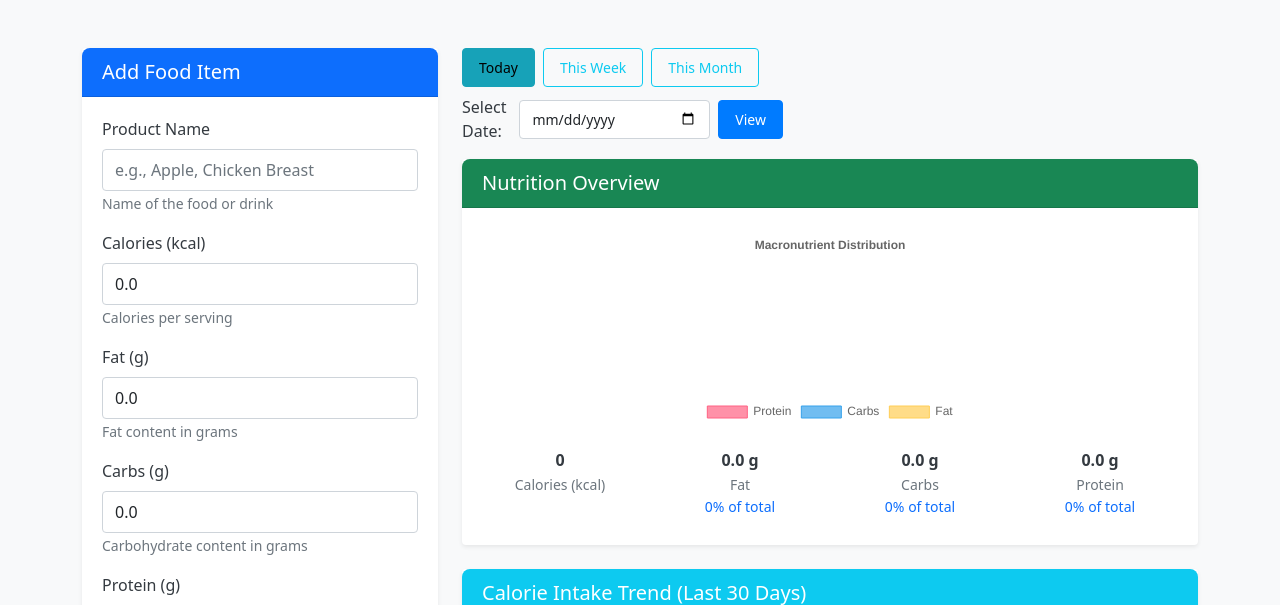
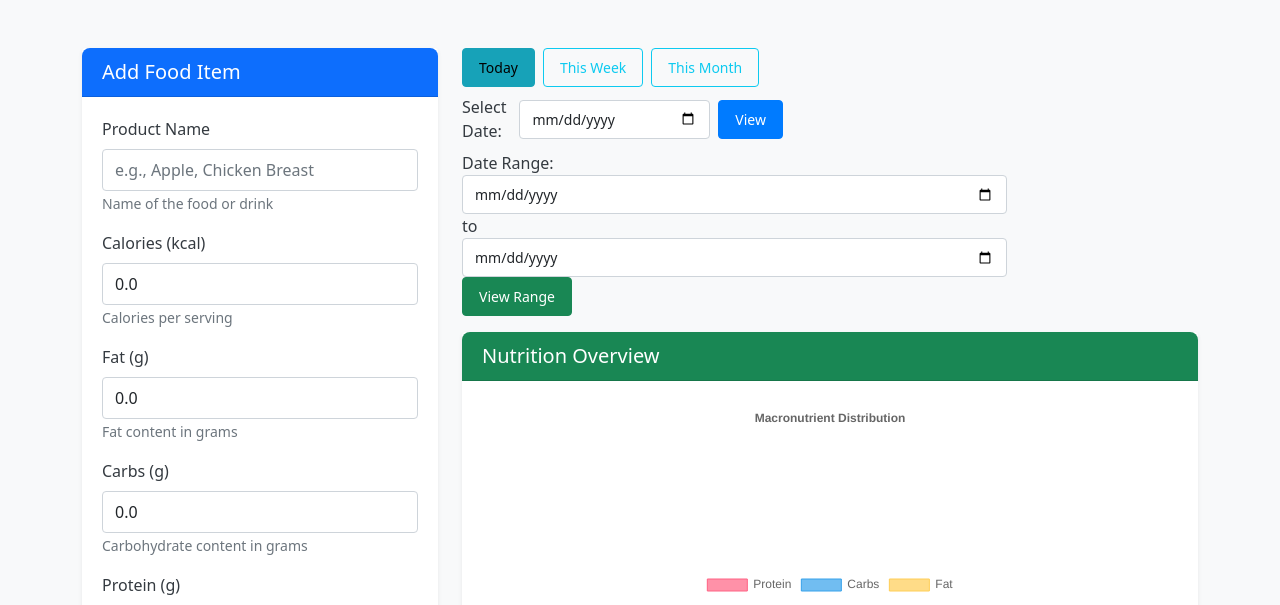
Before and after one commit to ZygimantasB/Calories_Counter_Project, a Django app: page /food_tracker/ in a window 1280 px wide. Shown: the part 58-663 px from the top of the page. Run offline with Django 5.2, Linux system fonts and the light colour scheme; data that the repository does not hold is empty; some libraries are stand-ins or nearby versions.

Commit message:
Fixed dashbord display

```diff
--- a/count_calories_app/templates/count_calories_app/food_tracker.html
+++ b/count_calories_app/templates/count_calories_app/food_tracker.html
@@ -34,7 +34,7 @@
         </div>
         <div class="card-body">
 
-          <form method="post" action="{% url 'food_tracker' %}{% if selected_date %}?date={{ selected_date|date:'Y-m-d' }}{% else %}?range={{ selected_range }}{% endif %}">
+          <form method="post" action="{% url 'food_tracker' %}{% if selected_date %}?date={{ selected_date|date:'Y-m-d' }}{% elif start_date_str and end_date_str %}?start_date={{ start_date_str }}&end_date={{ end_date_str }}{% else %}?range={{ selected_range }}{% endif %}">
             {% csrf_token %}
 
             {% if form.non_field_errors %}
@@ -148,11 +148,20 @@
           <a href="?range=week" class="btn btn-sm {% if selected_range == 'week' %}btn-info{% else %}btn-outline-info{% endif %} me-2">This Week</a>
           <a href="?range=month" class="btn btn-sm {% if selected_range == 'month' %}btn-info{% else %}btn-outline-info{% endif %} me-2">This Month</a>
         </div>
-        <div class="d-flex justify-content-center justify-content-md-start">
+        <div class="d-flex justify-content-center justify-content-md-start mb-2">
           <form method="get" class="d-flex align-items-center">
             <label for="date-picker" class="me-2">Select Date:</label>
             <input type="date" id="date-picker" name="date" class="form-control form-control-sm me-2" value="{{ selected_date|date:'Y-m-d' }}">
             <button type="submit" class="btn btn-sm btn-primary">View</button>
+          </form>
+        </div>
+        <div class="d-flex justify-content-center justify-content-md-start">
+          <form method="get" class="d-flex align-items-center flex-wrap">
+            <label for="start-date" class="me-2">Date Range:</label>
+            <input type="date" id="start-date" name="start_date" class="form-control form-control-sm me-2" value="{{ start_date_str }}" required>
+            <label for="end-date" class="me-2">to</label>
+            <input type="date" id="end-date" name="end_date" class="form-control form-control-sm me-2" value="{{ end_date_str }}" required>
+            <button type="submit" class="btn btn-sm btn-success">View Range</button>
           </form>
         </div>
       </div>
@@ -187,6 +196,32 @@
               <div class="small text-primary">{{ totals.protein_percentage }}% of total</div>
             </div>
           </div>
+
+          {% if show_averages %}
+          <hr>
+          <h5 class="text-center mb-3">Daily Averages ({{ averages.days_in_range }} days)</h5>
+          <div class="row text-center">
+            <div class="col-6 col-sm-3 mb-2">
+              <div class="fw-bold">{{ averages.avg_calories|floatformat:0 }}</div>
+              <small class="text-muted">Calories (kcal)</small>
+            </div>
+            <div class="col-6 col-sm-3 mb-2">
+              <div class="fw-bold">{{ averages.avg_fat|floatformat:1 }} g</div>
+              <small class="text-muted">Fat</small>
+              <div class="small text-primary">{{ averages.fat_percentage }}% of total</div>
+            </div>
+            <div class="col-6 col-sm-3 mb-2">
+              <div class="fw-bold">{{ averages.avg_carbohydrates|floatformat:1 }} g</div>
+              <small class="text-muted">Carbs</small>
+              <div class="small text-primary">{{ averages.carbs_percentage }}% of total</div>
+            </div>
+            <div class="col-6 col-sm-3 mb-2">
+              <div class="fw-bold">{{ averages.avg_protein|floatformat:1 }} g</div>
+              <small class="text-muted">Protein</small>
+              <div class="small text-primary">{{ averages.protein_percentage }}% of total</div>
+            </div>
+          </div>
+          {% endif %}
         </div>
       </div>
 
@@ -219,6 +254,8 @@
           <h2 class="h5 mb-0">
             {% if selected_date %}
               Consumed Items ({{ selected_date|date:"F d, Y" }})
+            {% elif start_date_str and end_date_str %}
+              Consumed Items ({{ start_date_str }} to {{ end_date_str }})
             {% else %}
               Consumed Items ({{ selected_range|title }})
             {% endif %}
@@ -565,7 +602,13 @@
     // Chart.js for nutrition visualization
     document.addEventListener('DOMContentLoaded', function() {
       // Macronutrient Distribution Chart
-      fetch('{% url "nutrition_data" %}?range={{ selected_range }}')
+      {% if selected_date %}
+        fetch('{% url "nutrition_data" %}?date={{ selected_date|date:"Y-m-d" }}')
+      {% elif start_date_str and end_date_str %}
+        fetch('{% url "nutrition_data" %}?start_date={{ start_date_str }}&end_date={{ end_date_str }}')
+      {% else %}
+        fetch('{% url "nutrition_data" %}?range={{ selected_range }}')
+      {% endif %}
         .then(response => response.json())
         .then(data => {
           const ctx = document.getElementById('macroChart').getContext('2d');
--- a/count_calories_app/views.py
+++ b/count_calories_app/views.py
@@ -25,20 +25,59 @@ def get_nutrition_data(request):
     API endpoint to get nutrition data for charts
     """
     time_range = request.GET.get('range', 'today')
+    selected_date_str = request.GET.get('date')
+    start_date_str = request.GET.get('start_date')
+    end_date_str = request.GET.get('end_date')
     now = timezone.now()
     start_date = now
+    end_date = None
 
-    # Determine the date range for filtering
-    if time_range == 'today':
-        start_date = now.replace(hour=0, minute=0, second=0, microsecond=0)
-    elif time_range == 'week':
-        start_date = now - timedelta(days=now.weekday())
-        start_date = start_date.replace(hour=0, minute=0, second=0, microsecond=0)
-    elif time_range == 'month':
-        start_date = now.replace(day=1, hour=0, minute=0, second=0, microsecond=0)
+    # Check if a specific date was selected
+    if selected_date_str:
+        try:
+            from datetime import datetime
+            selected_date = datetime.strptime(selected_date_str, '%Y-%m-%d').date()
+            # Set start_date to the beginning of the selected date
+            start_date = timezone.make_aware(datetime.combine(selected_date, datetime.min.time()))
+            # Set end_date to the end of the selected date
+            end_date = timezone.make_aware(datetime.combine(selected_date, datetime.max.time()))
+        except (ValueError, TypeError):
+            # If date parsing fails, fall back to default behavior
+            selected_date_str = None
 
-    # Filter food items based on the selected time range
-    food_items = FoodItem.objects.filter(consumed_at__gte=start_date)
+    # Check if a date range was selected
+    elif start_date_str and end_date_str:
+        try:
+            from datetime import datetime
+            start_date = datetime.strptime(start_date_str, '%Y-%m-%d').date()
+            end_date = datetime.strptime(end_date_str, '%Y-%m-%d').date()
+
+            # Set start_date to the beginning of the selected start date
+            start_date = timezone.make_aware(datetime.combine(start_date, datetime.min.time()))
+            # Set end_date to the end of the selected end date
+            end_date = timezone.make_aware(datetime.combine(end_date, datetime.max.time()))
+        except (ValueError, TypeError):
+            # If date parsing fails, fall back to default behavior
+            start_date_str = None
+            end_date_str = None
+
+    # If no specific date or date range was selected, determine the date range based on time_range
+    else:
+        if time_range == 'today':
+            start_date = now.replace(hour=0, minute=0, second=0, microsecond=0)
+        elif time_range == 'week':
+            start_date = now - timedelta(days=now.weekday())
+            start_date = start_date.replace(hour=0, minute=0, second=0, microsecond=0)
+        elif time_range == 'month':
+            start_date = now.replace(day=1, hour=0, minute=0, second=0, microsecond=0)
+
+    # Filter food items based on the selected time range, specific date, or date range
+    if end_date:
+        # For a specific date or date range, filter between start and end dates
+        food_items = FoodItem.objects.filter(consumed_at__gte=start_date, consumed_at__lte=end_date)
+    else:
+        # For a time range, filter from start_date onwards
+        food_items = FoodItem.objects.filter(consumed_at__gte=start_date)
 
     # Get data for charts
     nutrition_data = {
@@ -60,13 +99,39 @@ def food_tracker(request):
     """
     time_range = request.GET.get('range', 'today') # Default to 'today'
     selected_date_str = request.GET.get('date')
+    start_date_str = request.GET.get('start_date')
+    end_date_str = request.GET.get('end_date')
     now = timezone.now()
     start_date = now
     end_date = None
     selected_date = None
+    date_range_selected = False
+    show_averages = False
 
-    # Check if a specific date was selected
-    if selected_date_str:
+    # Check if a date range was selected
+    if start_date_str and end_date_str:
+        try:
+            # Parse the date strings into date objects
+            from datetime import datetime
+            start_date = datetime.strptime(start_date_str, '%Y-%m-%d').date()
+            end_date = datetime.strptime(end_date_str, '%Y-%m-%d').date()
+
+            # Set start_date to the beginning of the selected start date
+            start_date = timezone.make_aware(datetime.combine(start_date, datetime.min.time()))
+            # Set end_date to the end of the selected end date
+            end_date = timezone.make_aware(datetime.combine(end_date, datetime.max.time()))
+
+            # Override time_range to indicate we're viewing a date range
+            time_range = 'date_range'
+            date_range_selected = True
+            show_averages = True
+        except (ValueError, TypeError):
+            # If date parsing fails, fall back to default behavior
+            start_date_str = None
+            end_date_str = None
+
+    # Check if a specific date was selected (if no date range was selected)
+    elif selected_date_str:
         try:
             # Parse the date string into a date object
             from datetime import datetime
@@ -81,8 +146,8 @@ def food_tracker(request):
             # If date parsing fails, fall back to default behavior
             selected_date = None
 
-    # If no specific date was selected, determine the date range based on time_range
-    if not selected_date:
+    # If no specific date or date range was selected, determine the date range based on time_range
+    if not selected_date and not date_range_selected:
         if time_range == 'today':
             start_date = now.replace(hour=0, minute=0, second=0, microsecond=0)
         elif time_range == 'week':
@@ -93,9 +158,9 @@ def food_tracker(request):
             # Start from the beginning of the current month
             start_date = now.replace(day=1, hour=0, minute=0, second=0, microsecond=0)
 
-    # Filter food items based on the selected time range or specific date
+    # Filter food items based on the selected time range, specific date, or date range
     if end_date:
-        # For a specific date, filter between start and end of that day
+        # For a specific date or date range, filter between start and end dates
         food_items = FoodItem.objects.filter(consumed_at__gte=start_date, consumed_at__lte=end_date)
     else:
         # For a time range, filter from start_date onwards
@@ -146,6 +211,27 @@ def food_tracker(request):
         totals['carbs_percentage'] = 0
         totals['protein_percentage'] = 0
 
+    # Calculate averages if a date range is selected
+    averages = {}
+    if show_averages and food_items.exists():
+        # Count the number of days in the range
+        from datetime import datetime
+        days_in_range = (end_date.date() - start_date.date()).days + 1
+
+        if days_in_range > 0:
+            averages = {
+                'avg_calories': round(totals['total_calories'] / days_in_range, 1),
+                'avg_fat': round(totals['total_fat'] / days_in_range, 1),
+                'avg_carbohydrates': round(totals['total_carbohydrates'] / days_in_range, 1),
+                'avg_protein': round(totals['total_protein'] / days_in_range, 1),
+                'days_in_range': days_in_range
+            }
+
+            # Calculate average macronutrient percentages (same as totals)
+            averages['fat_percentage'] = totals['fat_percentage']
+            averages['carbs_percentage'] = totals['carbs_percentage']
+            averages['protein_percentage'] = totals['protein_percentage']
+
     if request.method == 'POST':
         # Handle form submission
         logger.info(f"Processing food item form submission: {request.POST}")
@@ -195,6 +281,10 @@ def food_tracker(request):
         'totals': totals,
         'selected_range': time_range, # Pass the selected range to the template
         'selected_date': selected_date, # Pass the selected date to the template
+        'show_averages': show_averages, # Whether to show averages section
+        'averages': averages if show_averages else {}, # Pass the averages to the template
+        'start_date_str': start_date_str, # Pass the start date string to the template
+        'end_date_str': end_date_str, # Pass the end date string to the template
     }
     return render(request, 'count_calories_app/food_tracker.html', context)
 
```
